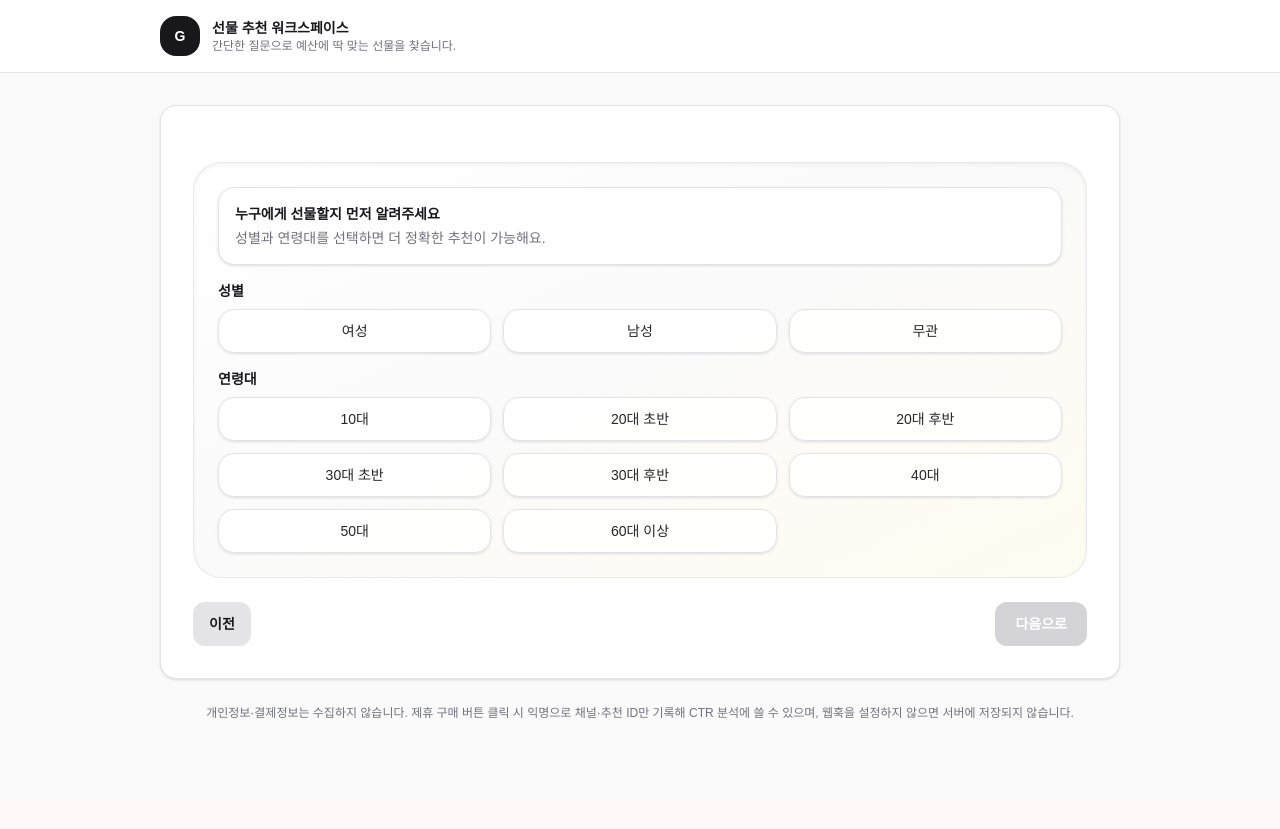
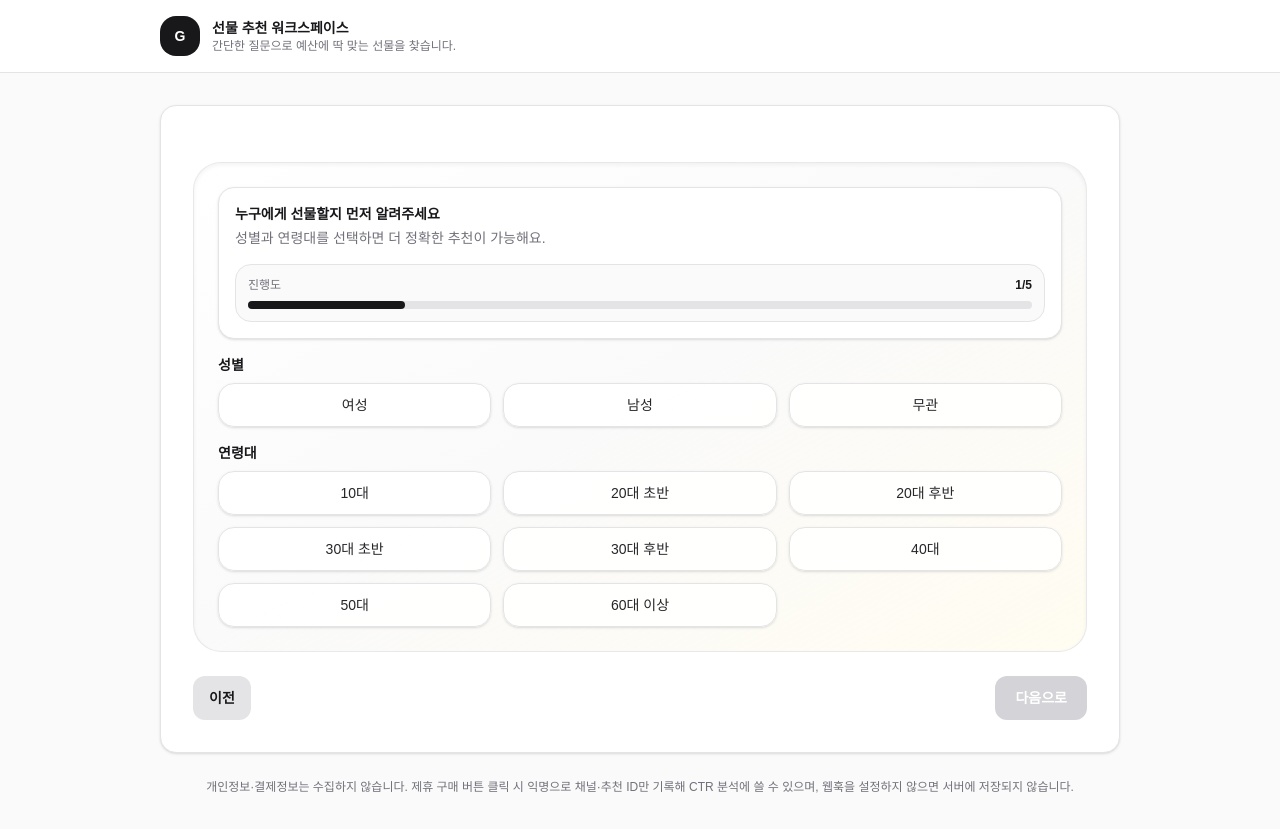
Before and after one commit to soyul1078/Gift-Recommendation, a Next.js app in the folder gift-workspace/: page / in a window 1280 px wide. Both pictures are taken after a click on the button "시작하기". Before the commit the page ends 800 px from the top, so only its background shows below. Built offline with nearby package versions, Linux system fonts and the light colour scheme.

Commit message:
진행카드

```diff
--- a/gift-workspace/src/app/page.tsx
+++ b/gift-workspace/src/app/page.tsx
@@ -157,6 +157,15 @@ export default function Home() {
                 <div className="rounded-2xl border border-zinc-200 bg-white p-4 shadow-sm">
                   <div className="text-sm font-semibold text-zinc-900">관계를 선택해 주세요</div>
                   <p className="mt-1 text-sm text-zinc-500">가장 자연스러운 선물 포인트가 보이도록 관계를 골라주세요.</p>
+                  <div className="mt-4 rounded-2xl border border-zinc-200 bg-zinc-50 p-3">
+                    <div className="flex items-center justify-between text-xs text-zinc-500">
+                      <span>진행도</span>
+                      <span className="font-semibold text-zinc-900">{progressLabel}</span>
+                    </div>
+                    <div className="mt-2 h-2 rounded-full bg-zinc-200">
+                      <div className="h-2 rounded-full bg-zinc-900 transition-all" style={{ width: progressWidth }} />
+                    </div>
+                  </div>
                 </div>
                 <RelationSectionPicker
                   value={answers.relation}
@@ -170,6 +179,15 @@ export default function Home() {
                 <div className="rounded-2xl border border-zinc-200 bg-white p-4 shadow-sm">
                   <div className="text-sm font-semibold text-zinc-900">누구에게 선물할지 먼저 알려주세요</div>
                   <p className="mt-1 text-sm text-zinc-500">성별과 연령대를 선택하면 더 정확한 추천이 가능해요.</p>
+                  <div className="mt-4 rounded-2xl border border-zinc-200 bg-zinc-50 p-3">
+                    <div className="flex items-center justify-between text-xs text-zinc-500">
+                      <span>진행도</span>
+                      <span className="font-semibold text-zinc-900">{progressLabel}</span>
+                    </div>
+                    <div className="mt-2 h-2 rounded-full bg-zinc-200">
+                      <div className="h-2 rounded-full bg-zinc-900 transition-all" style={{ width: progressWidth }} />
+                    </div>
+                  </div>
                 </div>
                 <div className="grid gap-4">
                   <div className="grid gap-2">
@@ -189,6 +207,15 @@ export default function Home() {
                 <div className="rounded-2xl border border-zinc-200 bg-white p-4 shadow-sm">
                   <div className="text-sm font-semibold text-zinc-900">예산 범위를 정해 주세요</div>
                   <p className="mt-1 text-sm text-zinc-500">예산대에 맞춰 딱 맞는 추천을 드립니다.</p>
+                  <div className="mt-4 rounded-2xl border border-zinc-200 bg-zinc-50 p-3">
+                    <div className="flex items-center justify-between text-xs text-zinc-500">
+                      <span>진행도</span>
+                      <span className="font-semibold text-zinc-900">{progressLabel}</span>
+                    </div>
+                    <div className="mt-2 h-2 rounded-full bg-zinc-200">
+                      <div className="h-2 rounded-full bg-zinc-900 transition-all" style={{ width: progressWidth }} />
+                    </div>
+                  </div>
                 </div>
                 <div className="grid gap-2">
                   <div className="text-sm font-semibold text-zinc-900">예산</div>
@@ -202,6 +229,15 @@ export default function Home() {
                 <div className="rounded-2xl border border-zinc-200 bg-white p-4 shadow-sm">
                   <div className="text-sm font-semibold text-zinc-900">상대방의 성향을 골라 주세요</div>
                   <p className="mt-1 text-sm text-zinc-500">여러 개를 선택하면 더 잘 맞는 선물을 찾아드립니다.</p>
+                  <div className="mt-4 rounded-2xl border border-zinc-200 bg-zinc-50 p-3">
+                    <div className="flex items-center justify-between text-xs text-zinc-500">
+                      <span>진행도</span>
+                      <span className="font-semibold text-zinc-900">{progressLabel}</span>
+                    </div>
+                    <div className="mt-2 h-2 rounded-full bg-zinc-200">
+                      <div className="h-2 rounded-full bg-zinc-900 transition-all" style={{ width: progressWidth }} />
+                    </div>
+                  </div>
                 </div>
                 <div className="grid gap-2">
                   <div className="text-sm font-semibold text-zinc-900">
```
